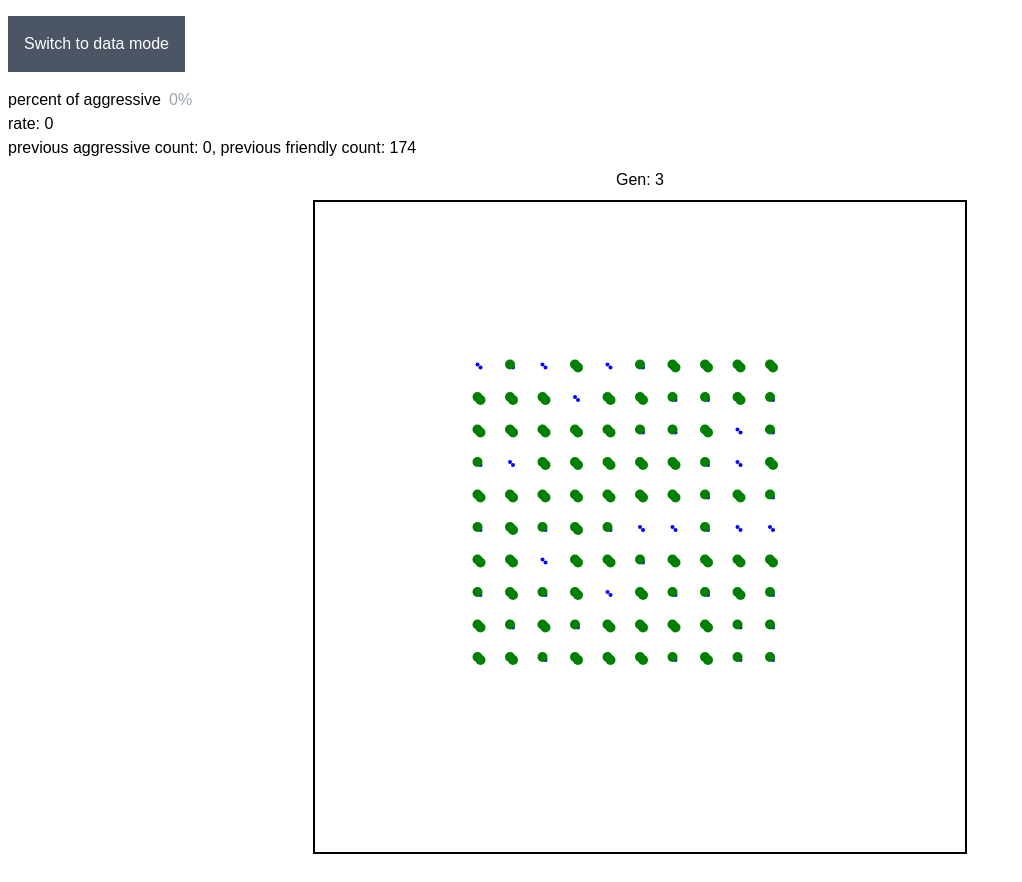
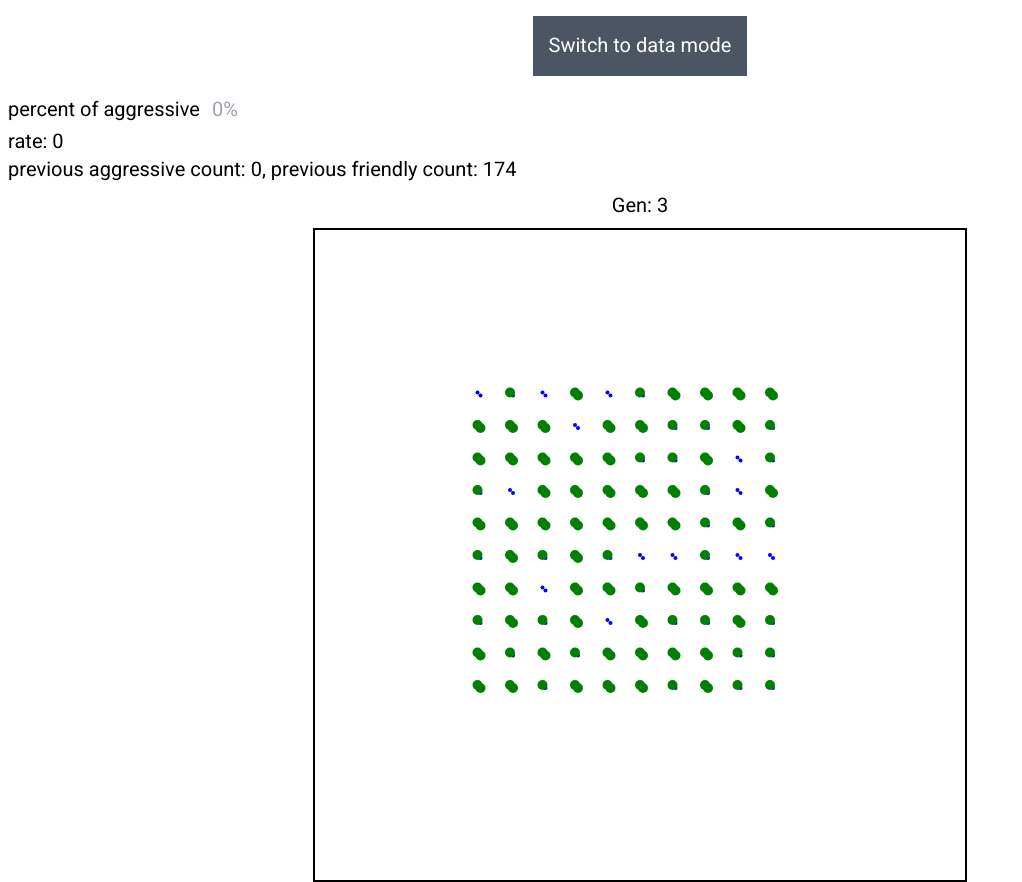
Before and after one commit to ShaharEli/animalCognition, a React (Create React App) app in the folder prey-reward/: page / in a window 1280 px wide. Shown: the whole page, without its empty margins (0-1022 px from the left). Before the commit the page ends 854 px from the top, so only its background shows below. Built offline with nearby package versions, Linux system fonts and the light colour scheme.

Commit message:
fix(styel): added

```diff
--- a/prey-reward/src/App.tsx
+++ b/prey-reward/src/App.tsx
@@ -45,18 +45,22 @@ const App = () => {
   }, [generation]);
 
   return (
-    <div className="font-heebo-bold">
-      <div className="flex gap-3 mb-4">
+    <div className="text-xl font-heebo">
+      <div className="flex gap-3 mb-4 items-center justify-center">
         {mode === "data" && (
           <div
-            className="cursor-pointer  p-4 mt-4 flex justify-center items-center bg-gray-600 w-fit h-fit text-white"
+            className={`cursor-pointer p-4 mt-4 flex justify-center
+            ${mode !== "data" ? "mx-auto" : "mx-2"}
+            items-center bg-gray-600 w-fit h-fit text-white`}
             onClick={exportData}
           >
             Download
           </div>
         )}
         <div
-          className="cursor-pointer p-4 mx-2 mt-4 flex justify-center items-center bg-gray-600 w-fit h-fit text-white"
+          className={`cursor-pointer p-4 ${
+            mode === "simulation" ? "mx-auto" : "mx-2"
+          } mt-4 flex justify-center items-center bg-gray-600 w-fit h-fit text-white`}
           onClick={async () => {
             setData({});
             setGeneration(1);
@@ -74,6 +78,7 @@ const App = () => {
         <label className="mx-2">percent of aggressive</label>
         <input
           placeholder={`${rate * 100}%`}
+          className="p-1 w-12"
           type="number"
           onChange={(e) => {
             setGeneration(1);
--- a/prey-reward/src/index.css
+++ b/prey-reward/src/index.css
@@ -1,3 +1,23 @@
 @tailwind base;
 @tailwind components;
 @tailwind utilities;
+
+@font-face {
+    font-family: "Heebo Medium";
+    font-weight:400;
+    src: url("./assets/Fonts/Heebo-Medium.ttf");
+}
+@font-face {
+    font-family: "Heebo";
+    src: url("./assets/Fonts/Heebo-Regular.ttf");
+}
+@font-face {
+    font-family: "Ubuntu Medium";
+    font-weight:400;
+    src: url("./assets/Fonts/Ubuntu-Medium.ttf");
+}
+@font-face {
+    font-family: "Ubuntu Bold";
+    font-weight:700;
+    src: url("./assets/Fonts/Ubuntu-Bold.ttf");
+}
--- a/prey-reward/tailwind.config.js
+++ b/prey-reward/tailwind.config.js
@@ -3,7 +3,6 @@ module.exports = {
   content: ["./src/**/*.{js,jsx,ts,tsx}"],
 
   theme: {
-    extend: {
     fontFamily: {
       heebo: ["Heebo", "sans-serif"],
       "heebo-bold": ["Heebo Bold", "sans-serif"],
@@ -11,7 +10,7 @@ module.exports = {
       "ubuntu-bold": ["Ubuntu Bold", "sans-serif"],
       "ubuntu-medium": ["Ubuntu Medium", "sans-serif"],
     },
-    },
+    extend: {},
   },
   plugins: [],
 };
```
Lines whose indentation alone changed are shown as unchanged.
